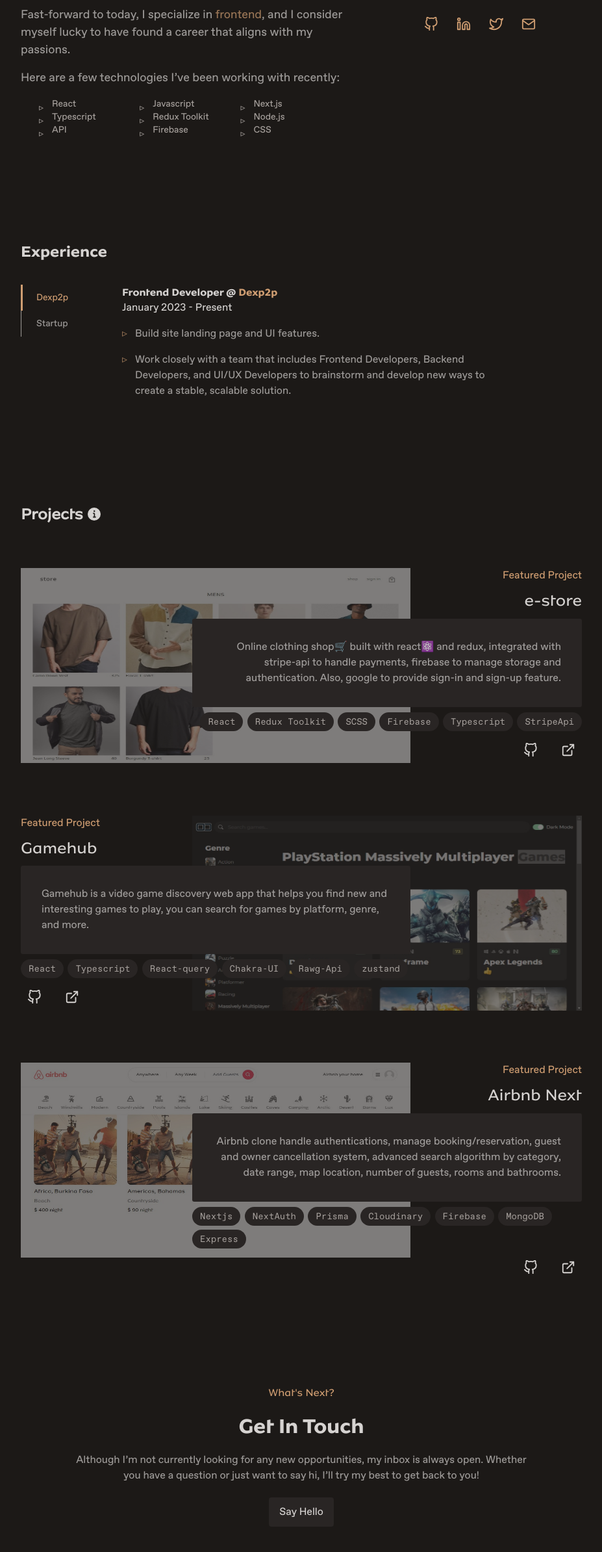
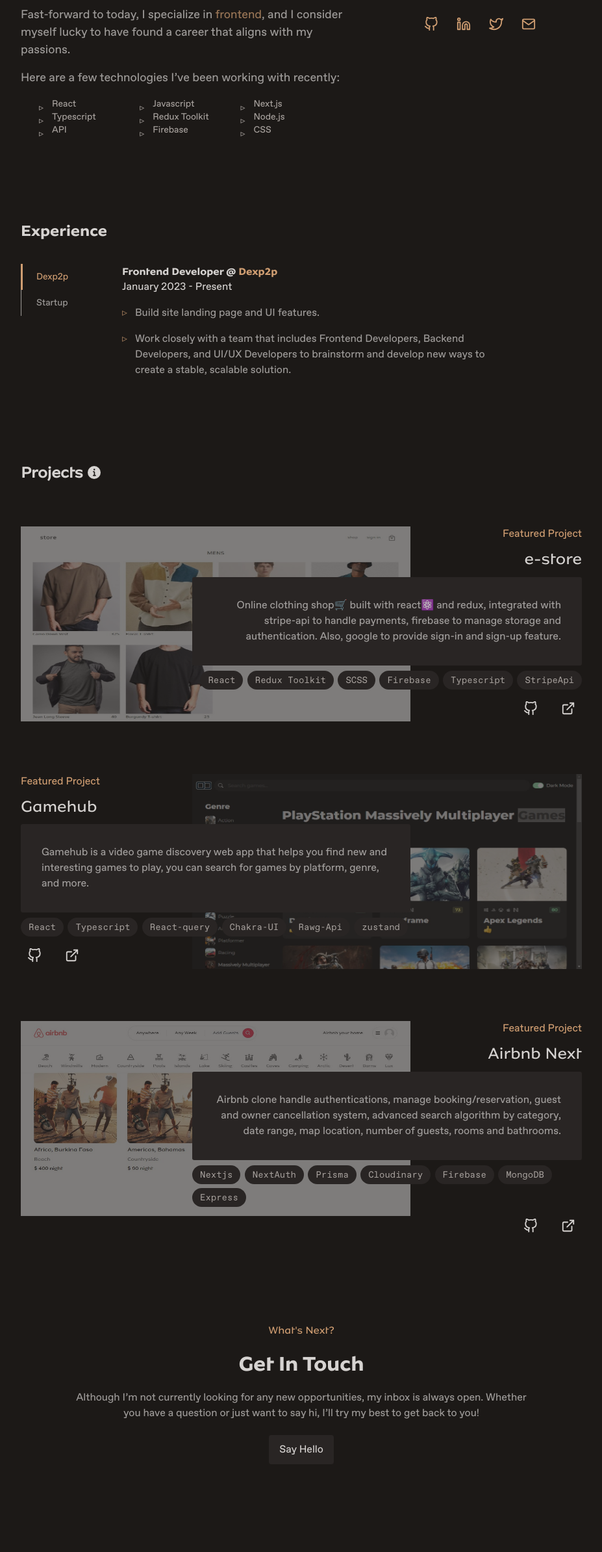
Before and after one commit to adenugbamichael/michael, a Next.js app: page / in a window 1280 px wide. Shown: the part 934-3322 px from the top of the page at 65% size, without its empty margins (176-1103 px from the left). Built offline with nearby package versions, Linux system fonts and the light colour scheme.

Commit message:
mobile view

```diff
--- a/app/css/sections/contact.scss
+++ b/app/css/sections/contact.scss
@@ -1,6 +1,6 @@
 .contact {
   max-width: 700px;
-  margin: 10rem auto;
+  margin: 8rem auto;
 
   display: flex;
   gap: 1rem;
--- a/app/css/sections/featuredProject.scss
+++ b/app/css/sections/featuredProject.scss
@@ -1,6 +1,6 @@
 .experience {
   // margin: 15rem auto;
-  margin-top: 10rem;
+  margin-top: 8rem;
   max-width: 700px;
   .title {
     // font-family: ;
--- a/app/css/sections/navbar.scss
+++ b/app/css/sections/navbar.scss
@@ -32,6 +32,7 @@
       transition: 0.3s ease-in-out;
       z-index: 15;
       cursor: pointer;
+
       /////
 
       // padding: 20px;
--- a/app/css/sections/projects.scss
+++ b/app/css/sections/projects.scss
@@ -1,6 +1,6 @@
 .projects {
   // margin: 15rem 0;
-  margin-top: 10rem;
+  margin-top: 8rem;
   .title {
     font-family: "MTNBrighterSans-Bold";
     color: #d6d3d1;
```
